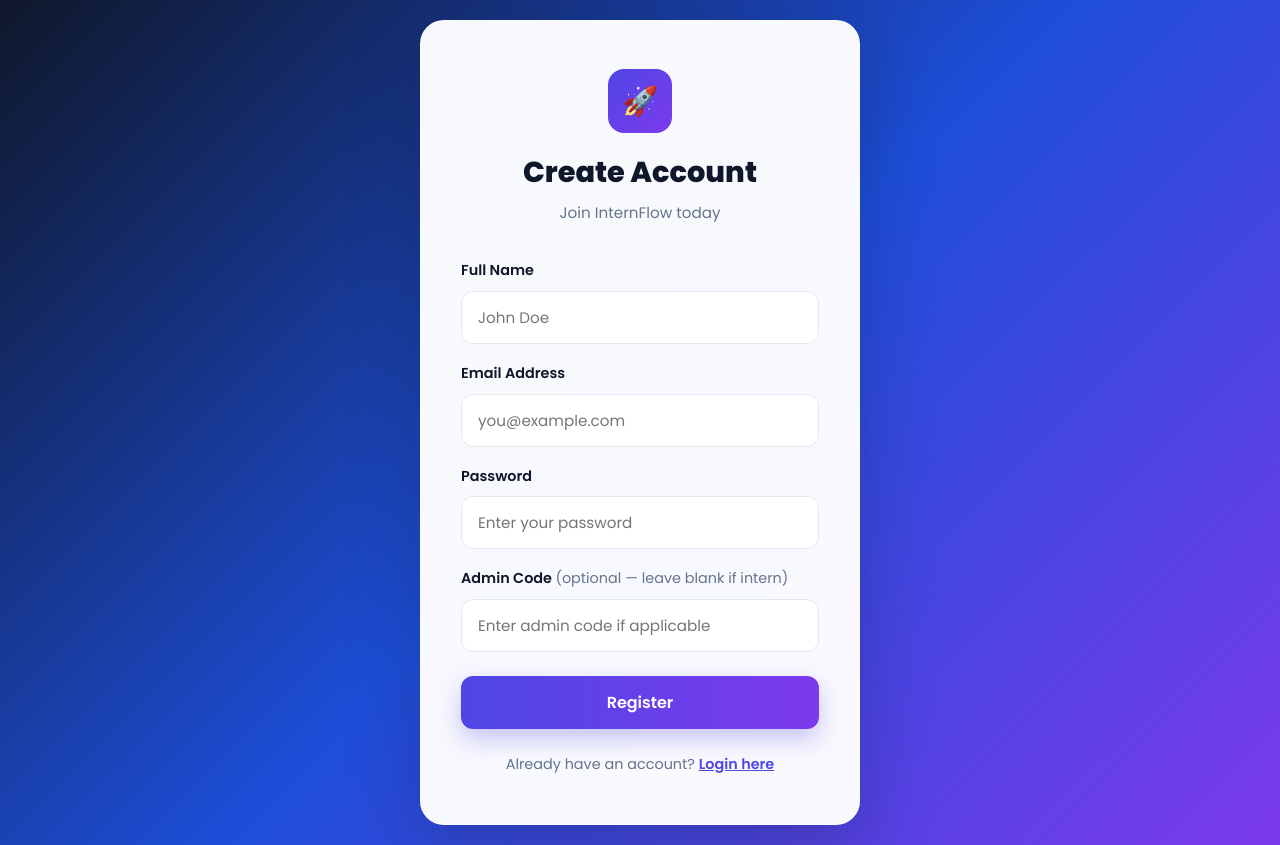
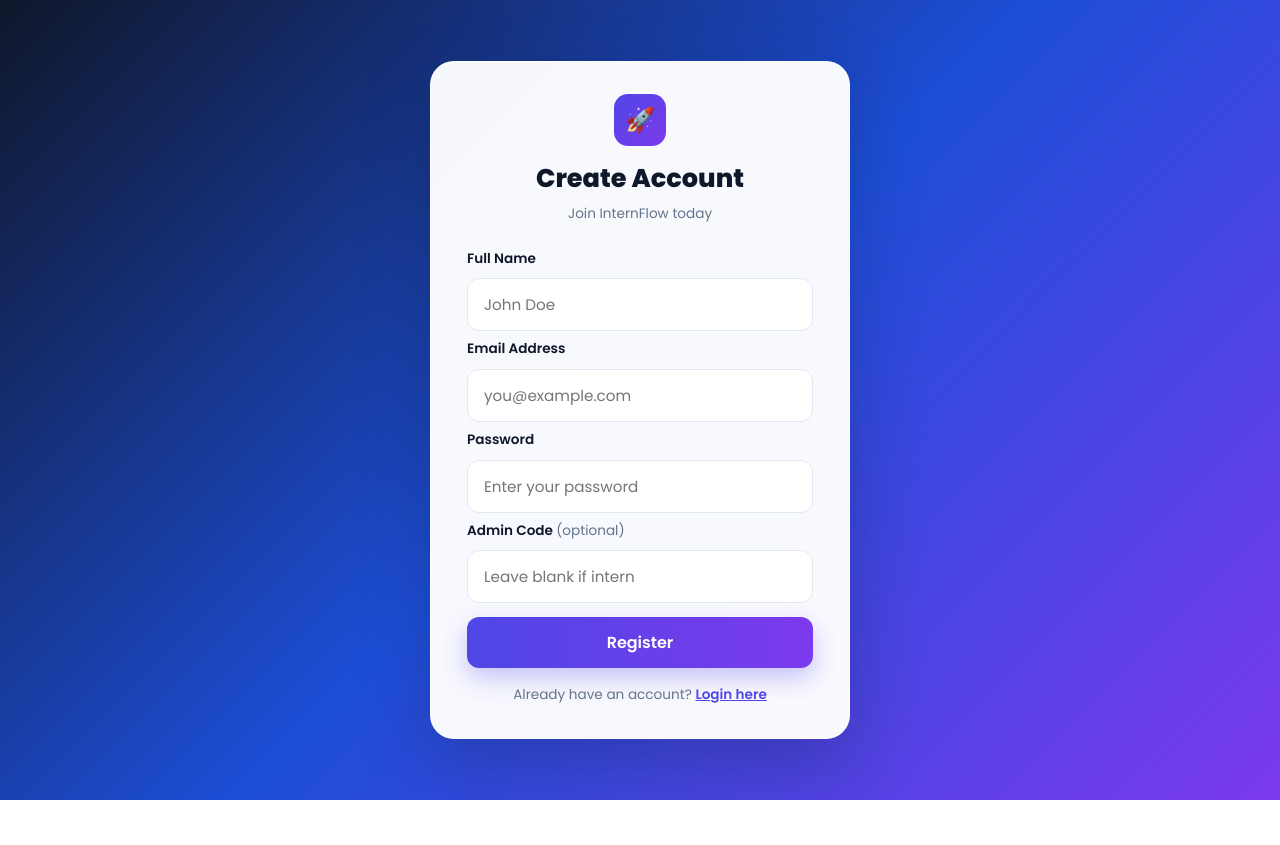
Before and after one commit to nayanranjandas777-cell/INTERNFLOW, a React app in the folder frontend/: page /register in a window 1280 px wide. After the commit the page ends 800 px from the top, so only its background shows below. Built offline with nearby package versions, Linux system fonts and the light colour scheme; the HTML template or start-up script is replaced by a standard one.

Commit message:
fix: compact register page to fit screen

```diff
--- a/frontend/src/pages/Register.jsx
+++ b/frontend/src/pages/Register.jsx
@@ -37,32 +37,32 @@ function Register() {
   return (
     <div style={{
       display: 'flex', justifyContent: 'center', alignItems: 'center',
-      minHeight: '100vh', padding: '20px'
+      minHeight: '100vh', padding: '20px', overflowY: 'auto'
     }}>
       <div style={{
         background: 'rgba(255,255,255,0.97)',
         borderRadius: '24px',
-        padding: '48px 40px',
+        padding: '32px 36px',
         width: '100%',
-        maxWidth: '440px',
+        maxWidth: '420px',
         boxShadow: '0 25px 70px rgba(15,23,42,0.25)',
         border: '1px solid rgba(255,255,255,0.7)'
       }}>
 
         {/* Logo */}
-        <div style={{ textAlign: 'center', marginBottom: '32px' }}>
+        <div style={{ textAlign: 'center', marginBottom: '20px' }}>
           <div style={{
-            width: '64px', height: '64px', borderRadius: '16px',
+            width: '52px', height: '52px', borderRadius: '14px',
             background: 'linear-gradient(135deg, #4f46e5, #7c3aed)',
             display: 'flex', alignItems: 'center', justifyContent: 'center',
-            margin: '0 auto 16px', fontSize: '1.8rem'
+            margin: '0 auto 12px', fontSize: '1.5rem'
           }}>
             🚀
           </div>
-          <h2 style={{ fontSize: '1.8rem', fontWeight: '800', color: '#0f172a', marginBottom: '6px' }}>
+          <h2 style={{ fontSize: '1.6rem', fontWeight: '800', color: '#0f172a', marginBottom: '4px' }}>
             Create Account
           </h2>
-          <p style={{ color: '#64748b', fontSize: '0.95rem' }}>
+          <p style={{ color: '#64748b', fontSize: '0.85rem' }}>
             Join InternFlow today
           </p>
         </div>
@@ -70,38 +70,42 @@ function Register() {
         {/* Error */}
         {error && (
           <div style={{
-            background: '#fee2e2', color: '#dc2626', padding: '12px 16px',
-            borderRadius: '12px', marginBottom: '20px', fontSize: '0.9rem',
+            background: '#fee2e2', color: '#dc2626', padding: '10px 14px',
+            borderRadius: '10px', marginBottom: '16px', fontSize: '0.85rem',
             fontWeight: '500', borderLeft: '4px solid #ef4444'
           }}>
             {error}
           </div>
         )}
 
-        <label style={{ fontWeight: '600', color: '#0f172a', fontSize: '0.9rem' }}>Full Name</label>
+        <label style={{ fontWeight: '600', color: '#0f172a', fontSize: '0.85rem' }}>Full Name</label>
         <input placeholder="John Doe" value={name}
-          onChange={e => setName(e.target.value)} disabled={loading} />
+          onChange={e => setName(e.target.value)} disabled={loading}
+          style={{ marginBottom: '4px' }} />
 
-        <label style={{ fontWeight: '600', color: '#0f172a', fontSize: '0.9rem' }}>Email Address</label>
+        <label style={{ fontWeight: '600', color: '#0f172a', fontSize: '0.85rem' }}>Email Address</label>
         <input type="email" placeholder="you@example.com" value={email}
-          onChange={e => setEmail(e.target.value)} disabled={loading} />
+          onChange={e => setEmail(e.target.value)} disabled={loading}
+          style={{ marginBottom: '4px' }} />
 
-        <label style={{ fontWeight: '600', color: '#0f172a', fontSize: '0.9rem' }}>Password</label>
+        <label style={{ fontWeight: '600', color: '#0f172a', fontSize: '0.85rem' }}>Password</label>
         <input type="password" placeholder="Enter your password" value={password}
-          onChange={e => setPassword(e.target.value)} disabled={loading} />
+          onChange={e => setPassword(e.target.value)} disabled={loading}
+          style={{ marginBottom: '4px' }} />
 
-        <label style={{ fontWeight: '600', color: '#0f172a', fontSize: '0.9rem' }}>
-          Admin Code <span style={{ color: '#64748b', fontWeight: '400' }}>(optional — leave blank if intern)</span>
+        <label style={{ fontWeight: '600', color: '#0f172a', fontSize: '0.85rem' }}>
+          Admin Code <span style={{ color: '#64748b', fontWeight: '400' }}>(optional)</span>
         </label>
-        <input placeholder="Enter admin code if applicable" value={adminCode}
-          onChange={e => setAdminCode(e.target.value)} disabled={loading} />
+        <input placeholder="Leave blank if intern" value={adminCode}
+          onChange={e => setAdminCode(e.target.value)} disabled={loading}
+          style={{ marginBottom: '4px' }} />
 
         <button onClick={handleRegister} disabled={loading}
-          style={{ width: '100%', padding: '14px', fontSize: '1rem', marginTop: '8px' }}>
+          style={{ width: '100%', padding: '13px', fontSize: '1rem', marginTop: '10px' }}>
           {loading ? 'Creating Account...' : 'Register'}
         </button>
 
-        <p style={{ textAlign: 'center', marginTop: '24px', color: '#64748b', fontSize: '0.9rem' }}>
+        <p style={{ textAlign: 'center', marginTop: '16px', color: '#64748b', fontSize: '0.85rem' }}>
           Already have an account?{' '}
           <span onClick={() => navigate('/')}
             style={{ color: '#4f46e5', fontWeight: '600', cursor: 'pointer', textDecoration: 'underline' }}>
```
